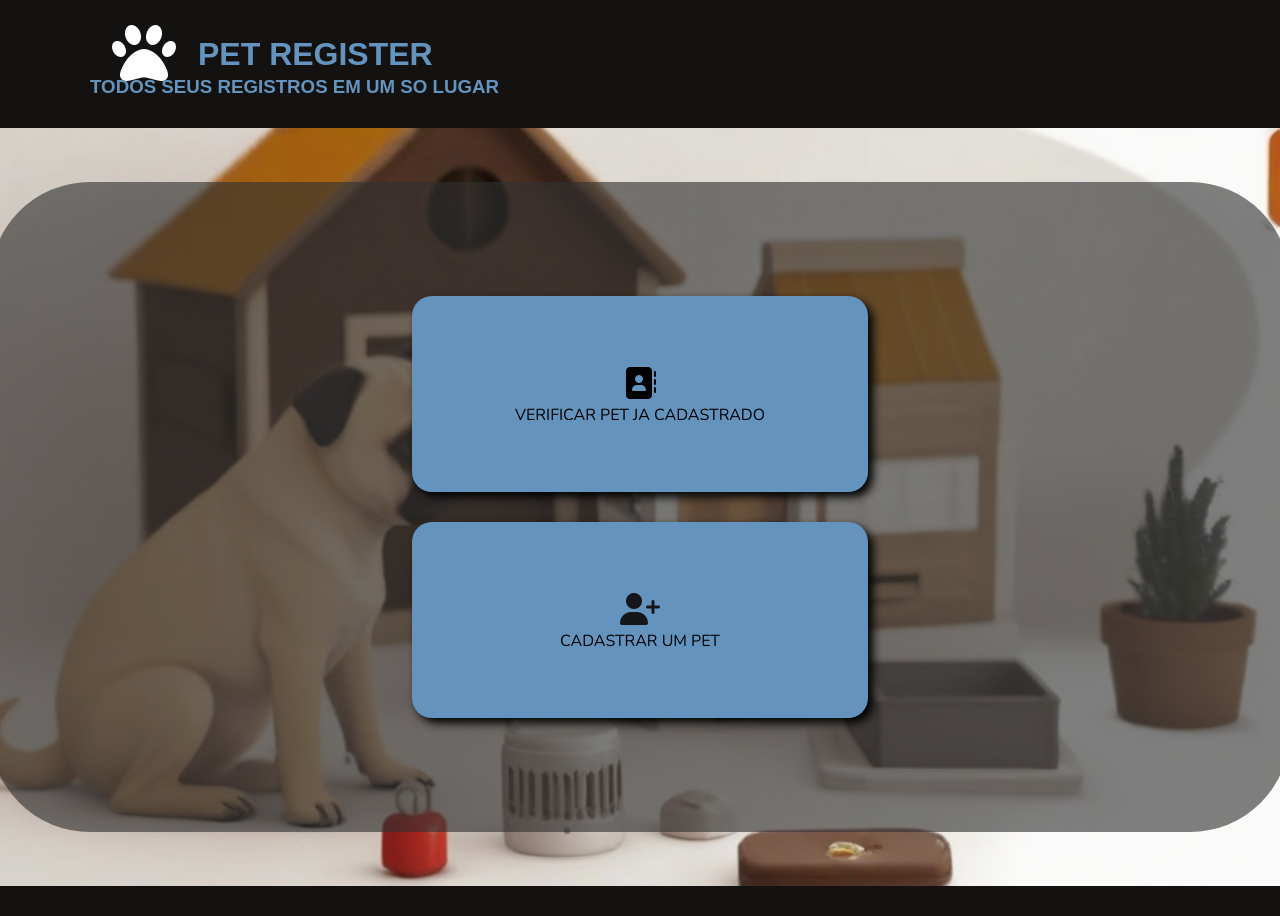
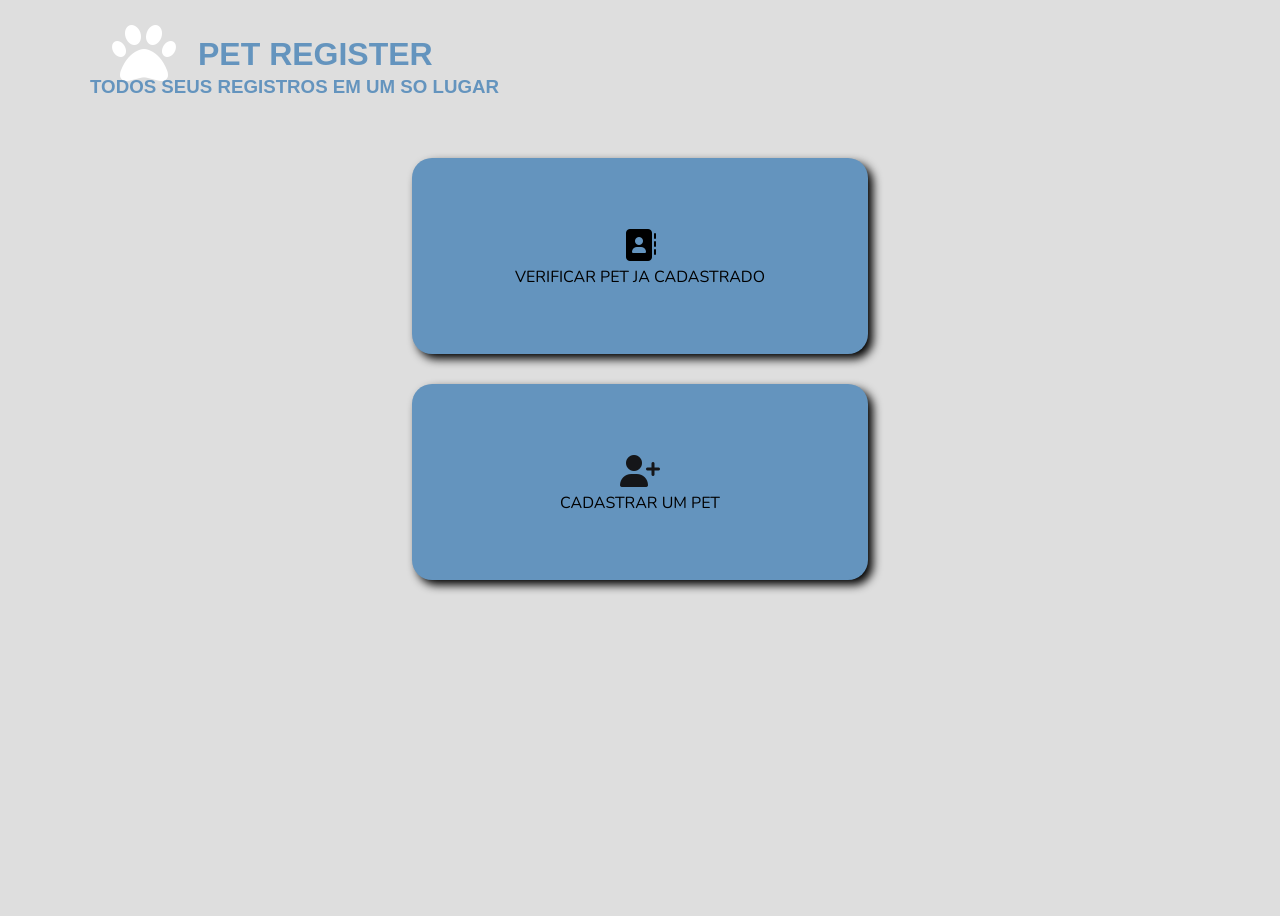
Before and after one commit to gabrielcaxtanho/registerdog, a PHP site: page / in a window 1280 px wide. After the commit the page ends 592 px from the top, so only its background shows below. Run offline with PHP 8.4, Linux system fonts and the light colour scheme; some libraries are stand-ins or nearby versions; some web fonts are replaced.

Commit message:
estilizando o index

```diff
--- a/css/style.css
+++ b/css/style.css
@@ -7,8 +7,8 @@
 }
 
 body{
-    background-color: #131211;
-    font-family: "Nunito", sans-serif
+    background-color: #dedede;
+    font-family: "Nunito", sans-serif;
 }
 
 .rodape{
@@ -30,23 +30,9 @@ body{
     align-content: center;
     align-items: center;
     padding-bottom: 30px;
+    margin: 30px;
 }
 
-.principal__imagemfundo{
-    box-sizing: border-box;
-    background-image: url(img/pug.jpg);
-    background-position: center;
-    background-size: cover;
-    background-repeat: no-repeat;
-    width: 1419px;
-    height: 758px;
-    display: flex;
-    flex-direction: row;
-    align-content: center;
-    justify-content: center;
-    align-items: center;
-    border-radius: 10px;
-}
 
 .principal__botoes{
     display: flex;
@@ -54,17 +40,6 @@ body{
     justify-content: center;
     align-items: center;
     gap: 30px;
-}
-
-.principal__elemento{
-    display: flex;
-    border-radius: 100px;
-    width: 1300px;
-    height: 650px;
-    background-color: rgba(49, 49, 49, 0.616);
-    box-sizing: border-box;
-    align-items: center;
-    justify-content: center;
 }
 
 .botoes__central{
@@ -90,13 +65,10 @@ body{
     color: black;
 }
 
-
 .botoes__central:hover{
     width: 496px;
     align-content: center;
     align-items: center;
     transition-duration: 1s;
     background-color: #425f77;
-
-
 }
```
